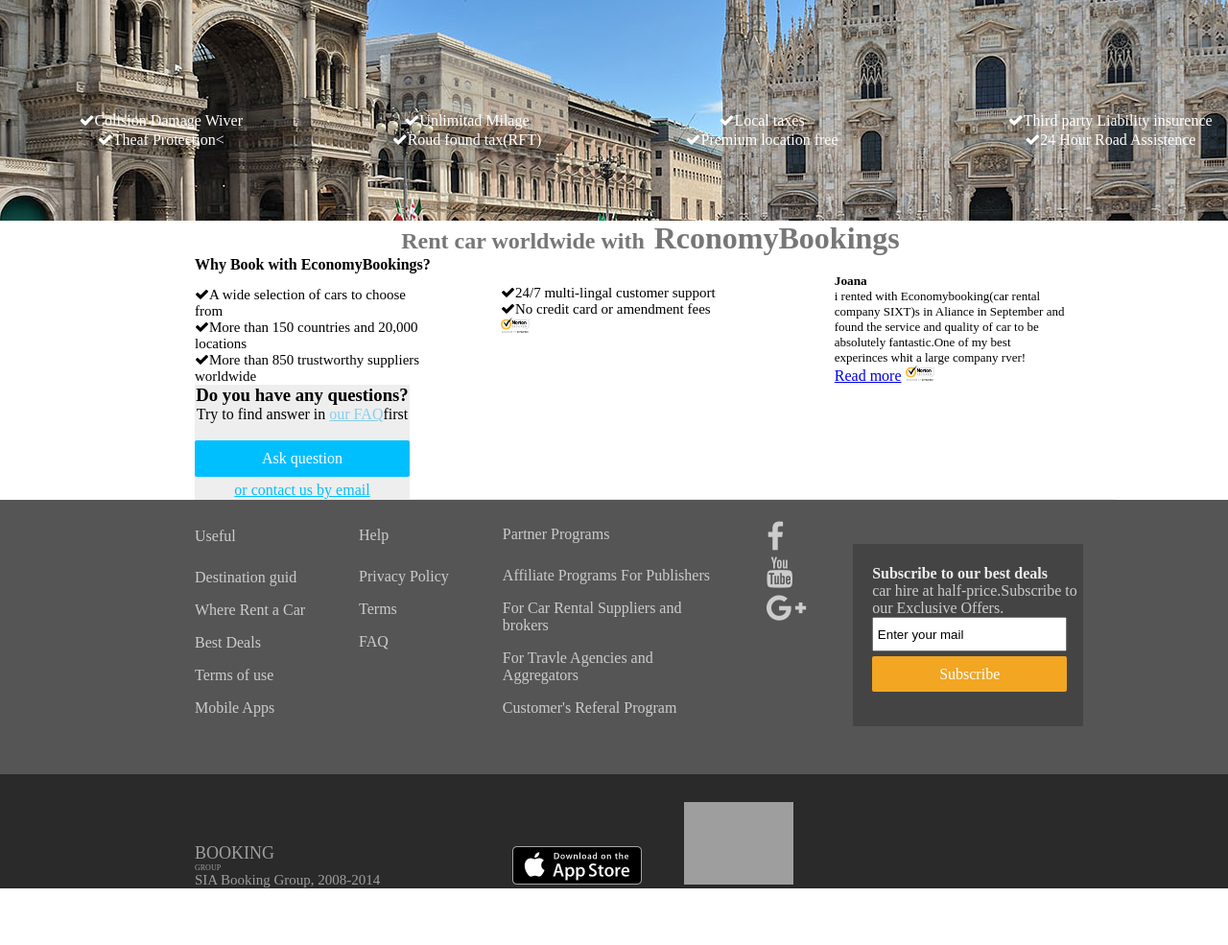
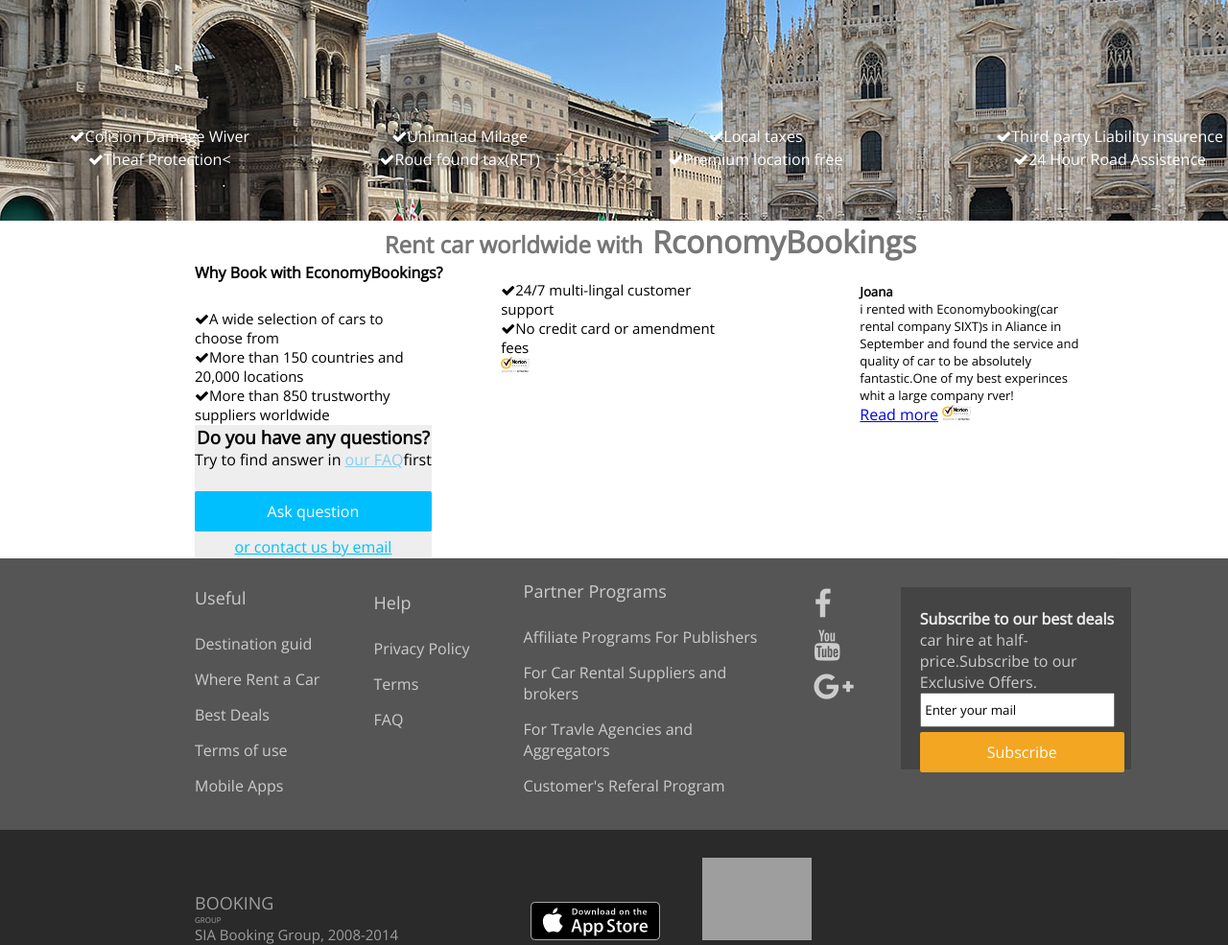
Before and after one commit to GuntarWi/BrandCity, a plain HTML site: page index.html in a window 1280 px wide. Shown: the part 314-1299 px from the top of the page at 96% size. Before the commit the page ends 1240 px from the top, so only its background shows below. Drawn offline with nearby package versions, Linux system fonts and the light colour scheme; grey boxes are pictures that could not be loaded.

Commit message:
add font

```diff
--- a/css/style.css
+++ b/css/style.css
@@ -2,6 +2,7 @@
 *{
     margin: 0 auto;
     padding: 0;
+    font-family: 'Open Sans', sans-serif;;
 }
 .continer{
     width: 1366px;
@@ -228,9 +229,16 @@
 
 .footer-list > ul > li{
     color: #cccccc;
-    padding-bottom: 16px;
+    padding-bottom: 15px;
 }
 
+.footer-list ul > li:first-child{
+    font-size: 18px;
+}
+
+.samll{
+    font-size: 12px;
+}
         /*+++++++++Footer-Soc++++++++*/
 
 .footer-soc{
@@ -244,6 +252,7 @@
 .footer-soc ul{
     list-style: none;
 }
+
         /*+++++++++Footer-Subscribe++++++++*/
 .email-box{
     width: 240px;
--- a/index.html
+++ b/index.html
@@ -7,6 +7,7 @@
     <link rel="stylesheet" href="css/style.css"/>
     <script src="http://code.jquery.com/jquery-1.11.2.min.js"></script>
     <script src="js/jq.js"></script>
+    <link href='http://fonts.googleapis.com/css?family=Open+Sans' rel='stylesheet' type='text/css'>
 </head>
 </head>
 <body>
@@ -113,24 +114,24 @@
                 <div class="footer-list row">
                     <ul class="row list-a">
                         <li>Useful</li>
-                        <li>Destination guid</li>
-                        <li>Where Rent a Car</li>
-                        <li>Best Deals</li>
-                        <li>Terms of use</li>
-                        <li>Mobile Apps</li>
+                        <li class="small">Destination guid</li>
+                        <li class="small">Where Rent a Car</li>
+                        <li class="small">Best Deals</li>
+                        <li class="small">Terms of use</li>
+                        <li class="small">Mobile Apps</li>
                     </ul>
                     <ul class="row list-b">
-                        <li>Help</li>
-                        <li>Privacy Policy</li>
-                        <li>Terms</li>
-                        <li>FAQ</li>
+                        <li class="small">Help</li>
+                        <li class="small">Privacy Policy</li>
+                        <li class="small">Terms</li>
+                        <li class="small">FAQ</li>
                     </ul>
                     <ul class="row list-c">
-                        <li>Partner Programs</li>
-                        <li>Affiliate Programs For Publishers</li>
-                        <li>For Car Rental Suppliers and <br/> brokers</li>
-                        <li>For Travle Agencies and <br/> Aggregators</li>
-                        <li>Customer's Referal Program</li>
+                        <li class="small">Partner Programs</li>
+                        <li class="small">Affiliate Programs For Publishers</li>
+                        <li class="small">For Car Rental Suppliers and <br/> brokers</li>
+                        <li class="small">For Travle Agencies and <br/> Aggregators</li>
+                        <li class="small">Customer's Referal Program</li>
                     </ul>
                 </div>
                 <div class="footer-soc row">
```
